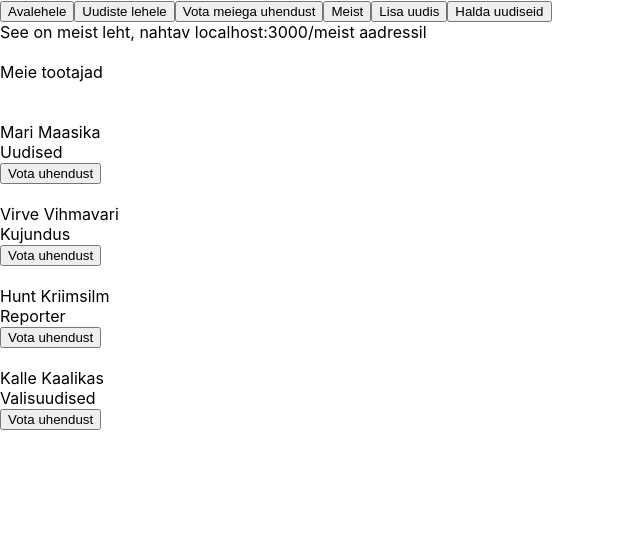
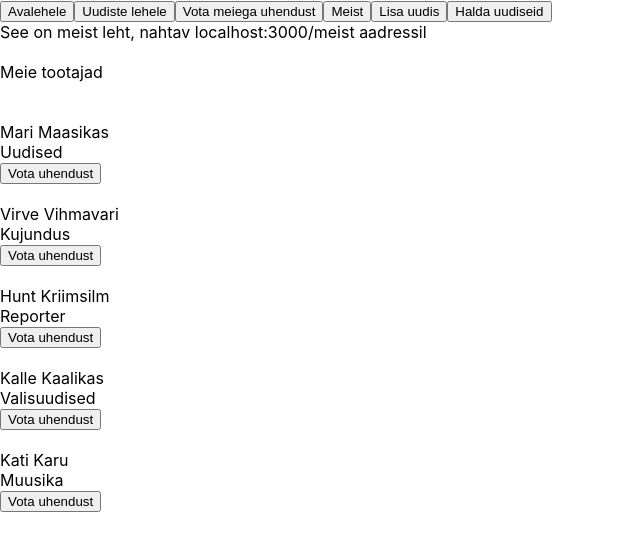
Before and after one commit to KristelBurke/react-11-2023, a React (Create React App) app in the folder uudised/: page /meist in a window 1280 px wide. Shown: the top 550 px of the page, without its empty margins (0-640 px from the left). Built offline with nearby package versions, Linux system fonts and the light colour scheme.

Commit message:
uudised/meist fail iuuendatus

```diff
--- a/uudised/src/pages/Meist.js
+++ b/uudised/src/pages/Meist.js
@@ -3,10 +3,11 @@ import { useState } from 'react';
 function Meist() {
     const [ kontakt, naitaKontakt] = useState("");
     const tootajad = [
-        {nimi: "Mari Maasika", ala: "Uudised", telefon: "362123121"},
-        {nimi: "Virve Vihmavari", ala: "Kujundus", telefon: "+37212312"},
-        {nimi: "Hunt Kriimsilm", ala: "Reporter", telefon: "382123123"},
-        {nimi: "Kalle Kaalikas", ala: "Valisuudised", telefon: "392123124"},
+        {nimi: "Mari Maasikas", ala: "Uudised", telefon: "352123121"},
+        {nimi: "Virve Vihmavari", ala: "Kujundus", telefon: "+36212312"},
+        {nimi: "Hunt Kriimsilm", ala: "Reporter", telefon: "372123123"},
+        {nimi: "Kalle Kaalikas", ala: "Valisuudised", telefon: "382123124"},
+        {nimi: "Kati Karu", ala: "Muusika", telefon: "392123125"}
     ]
 
     const [valitud, uuendaValitud] = useState();
```
